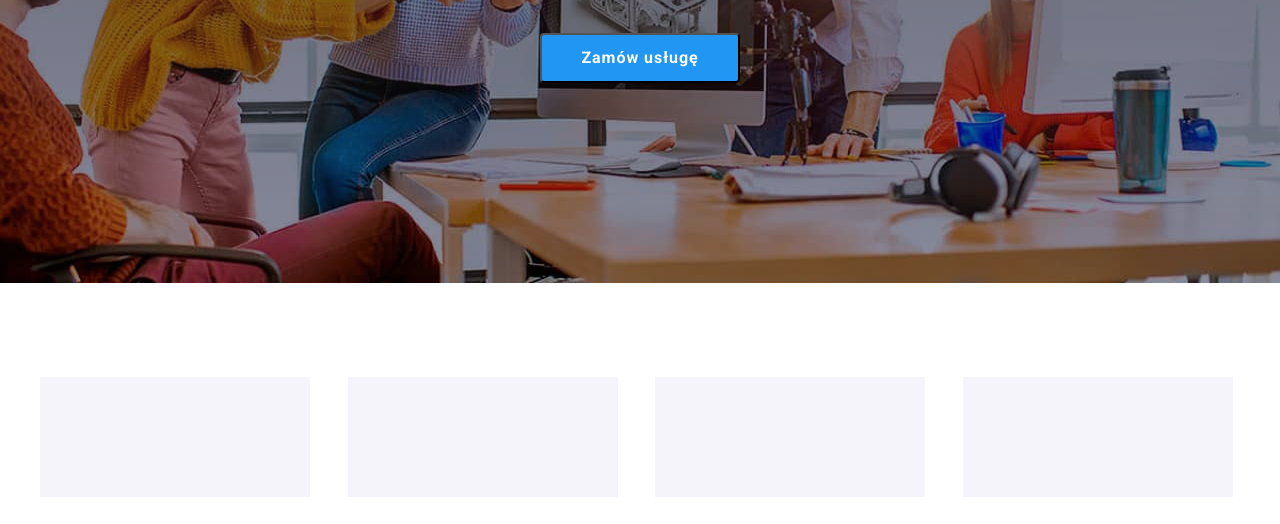
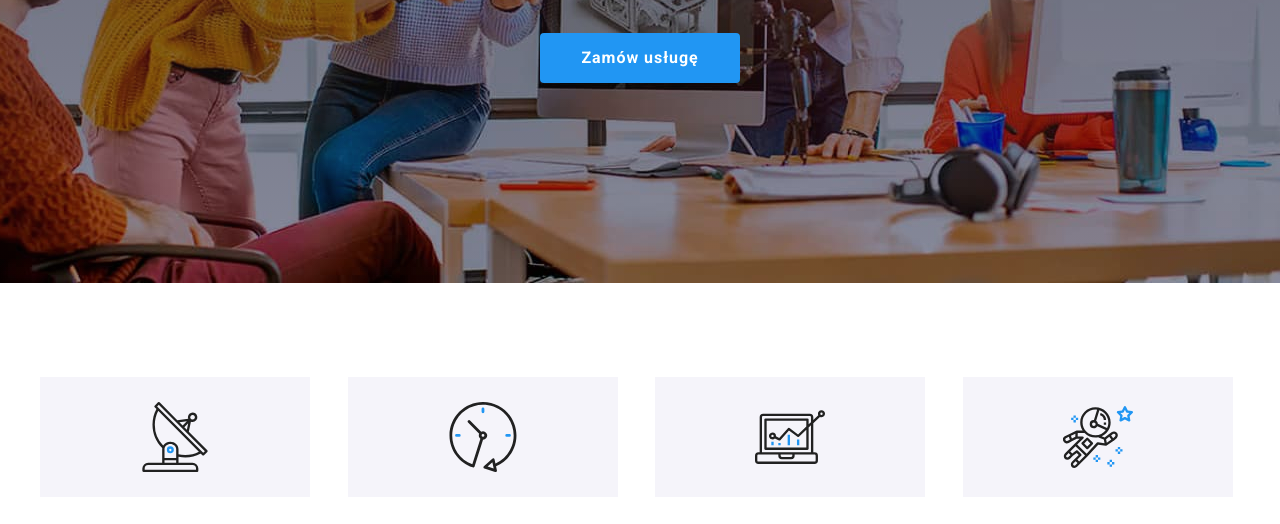
Before and after one commit to SzymonSleboda/goit-markup-hw-04, a plain HTML site: page index.html in a window 1280 px wide. Shown: the part 397-921 px from the top of the page. Drawn offline with nearby package versions, Linux system fonts and the light colour scheme.

Commit message:
ostatnie svg w main

```diff
--- a/index.html
+++ b/index.html
@@ -77,7 +77,9 @@
       <section class="container paddinglr">
         <ul class="ulnodec flex nopaddingleft section">
           <li class="textbox">
-            <div class="sprite"></div>
+            <div class="sprite"><svg class="mid_icon">
+                    <use href="./images/icons.svg#icon-antenna"></use>
+                  </svg></div>
             <h4 class="semihead">Lorem Ipsum</h4>
             <p class="text">
               Lorem ipsum dolor sit amet, consectetur adipiscing elit. Nam vel
@@ -85,7 +87,9 @@
             </p>
           </li>
           <li class="textbox">
-            <div class="sprite"></div>
+            <div class="sprite"><svg class="mid_icon">
+                    <use href="./images/icons.svg#icon-clock"></use>
+                  </svg></div>
             <h4 class="semihead">Lorem Ipsum</h4>
             <p class="text">
               Lorem ipsum dolor sit amet, consectetur adipiscing elit. Nam vel
@@ -93,7 +97,9 @@
             </p>
           </li>
           <li class="textbox">
-            <div class="sprite"></div>
+            <div class="sprite"><svg class="mid_icon">
+                    <use href="./images/icons.svg#icon-diagram"></use>
+                  </svg></div>
             <h4 class="semihead">Lorem Ipsum</h4>
             <p class="text">
               Lorem ipsum dolor sit amet, consectetur adipiscing elit. Nam vel
@@ -101,7 +107,9 @@
             </p>
           </li>
           <li>
-            <div class="sprite"></div>
+            <div class="sprite"><svg class="mid_icon">
+                    <use href="./images/icons.svg#icon-astronaut"></use>
+                  </svg></div>
             <h4 class="semihead">Lorem Ipsum</h4>
             <p class="text">
               Lorem ipsum dolor sit amet, consectetur adipiscing elit. Nam vel
--- a/styles.css
+++ b/styles.css
@@ -158,6 +158,7 @@ body {
   display: block;
   margin-left: auto;
   margin-right: auto;
+  border: none;
 }
 .mainsec {
   background-color: #2f303a;
@@ -500,6 +501,10 @@ body {
   width: 270px;
   margin-bottom: 30px;
   background: #f5f4fa;
+  justify-content: center;
+  justify-items: center;
+  padding-top: 25px;
+  display: flex;
 }
 .fidgets {
   box-sizing: border-box;
@@ -609,8 +614,12 @@ body {
 .socialmedia {
   width: 206px;
   height: 44px;
-  margin-left: 32px;
 }
 .mediabox {
   justify-content: center;
+  display: flex;
 }
+.mid_icon {
+  width: 70px;
+  height: 70px;
+}
```
